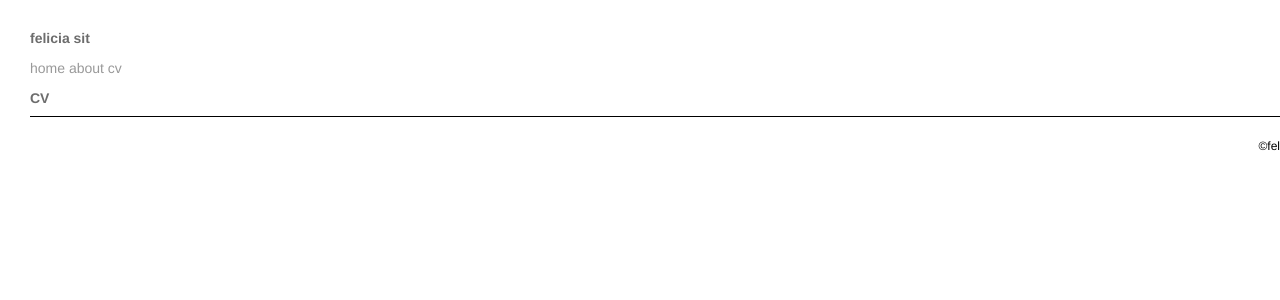
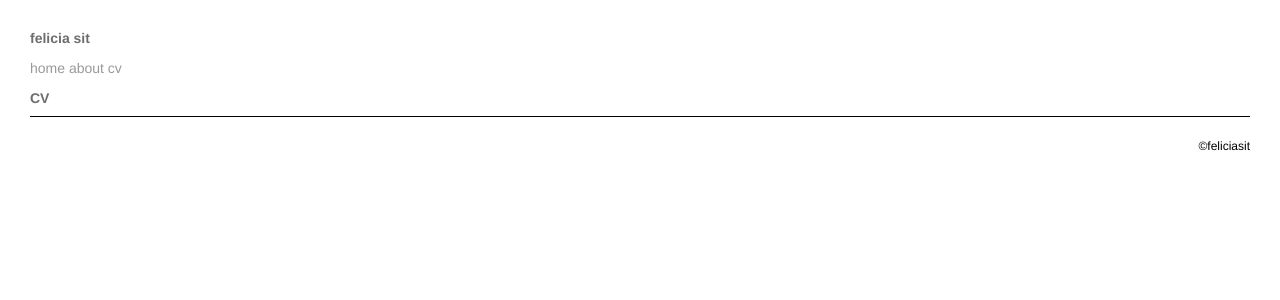
Before and after one commit to feliciasit/feliciasit.github.io, a Jekyll site: the page built from cv/index.html, in a window 1280 px wide. Shown: the top 300 px of the page. Built offline with Jekyll 4.4.1, drawn with Linux system fonts in a browser that asks for light colours.

Commit message:
Update main.css

```diff
--- a/css/main.css
+++ b/css/main.css
@@ -1,6 +1,6 @@
 body {
     margin: 30px;
-    width: 100%;
+
 }
 
 nav ul, footer ul {
```
